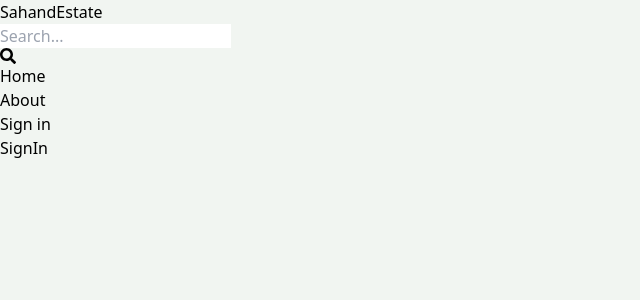
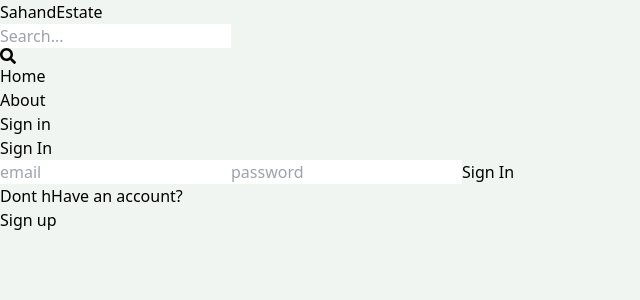
Before and after one commit to dagonib/react-projects, a React (Vite) app in the folder real-state-marketplace/client/: page /sign-in in a window 1280 px wide. Shown: the top 300 px of the page, without its empty margins (0-640 px from the left). Built offline with nearby package versions, Linux system fonts and the light colour scheme.

Commit message:
Complete sign in page funcionality

```diff
--- a/real-state-marketplace/client/src/pages/SignIn.jsx
+++ b/real-state-marketplace/client/src/pages/SignIn.jsx
@@ -1,5 +1,60 @@
+import { Link, useNavigate } from 'react-router-dom'
+import { useFormData } from '../hooks/useFormData.js'
+import { useFormHandling } from '../hooks/useFormHandling.js'
+
 export default function SignIn() {
+  const { formData, handleChange } = useFormData()
+  const { error, loading, handleAsyncFunction, setErrorHandler } = useFormHandling()
+
+  const navigate = useNavigate()
+
+  const handleSubmit = async (e) => {
+    e.preventDefault()
+    try {
+      await handleAsyncFunction(async () => {
+        const res = await fetch('/api/auth/signin', {
+          method: 'POST',
+          headers: {
+            'Content-Type': 'application/json',
+          },
+          body: JSON.stringify(formData)
+        })
+
+        const data = await res.json();
+
+        if (data.success === false) {
+          throw new Error('Invalid email or password')
+        }
+        navigate('/')
+      })
+    } catch (catchedError) {
+      setErrorHandler('Invalid email or password')
+    }
+  }
+
   return (
-    <div>SignIn</div>
+    <div className="p-3 max-w-lg mx-auto">
+        <h1 className="text-3xl text-center font-semibold my-7">Sign In</h1>
+
+        <form onSubmit={handleSubmit} className="flex flex-col gap-4">
+            <input type="email" placeholder="email" className="border rounded-lg p-3" id="email" onChange={handleChange} />
+
+            <input type="password" placeholder="password" className="border rounded-lg p-3" id="password" onChange={handleChange} />
+
+            <button
+              disabled={loading}
+              className="bg-slate-700 text-white p-3 rounded-lg uppercase hover:opacity-80 disabled:opacity-80"
+            >{loading ? 'Loading...' : 'Sign In'}</button>
+        </form>
+
+        <div className='flex gap-2 mt-5'>
+          <p>Dont hHave an account?</p>
+          <Link to={"/sign-up"}>
+            <span className='text-blue-700'>Sign up</span>
+          </Link>
+        </div>
+
+        {error && <p className='text-red-500 mt-5'>{error}</p>}
+    </div>
   )
 }
--- a/real-state-marketplace/client/src/pages/SignUp.jsx
+++ b/real-state-marketplace/client/src/pages/SignUp.jsx
@@ -51,7 +51,7 @@
 
         <div className='flex gap-2 mt-5'>
           <p>Have an account?</p>
-          <Link to={"'/sign-in"}>
+          <Link to={"/sign-in"}>
             <span className='text-blue-700'>Sign in</span>
           </Link>
         </div>
```
